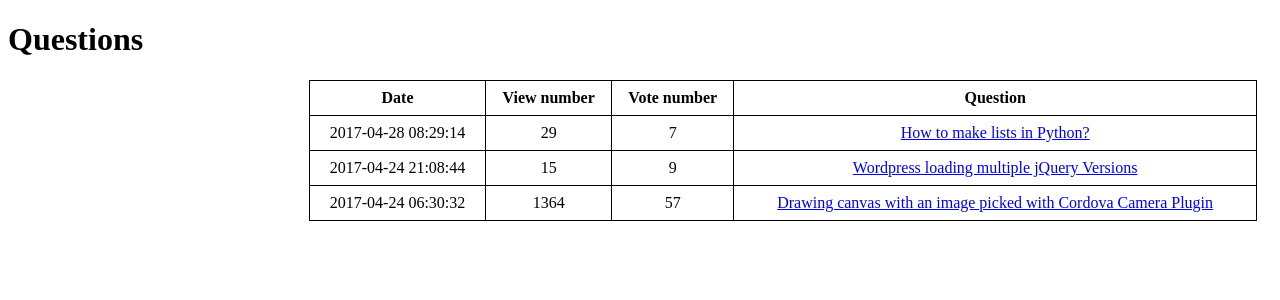
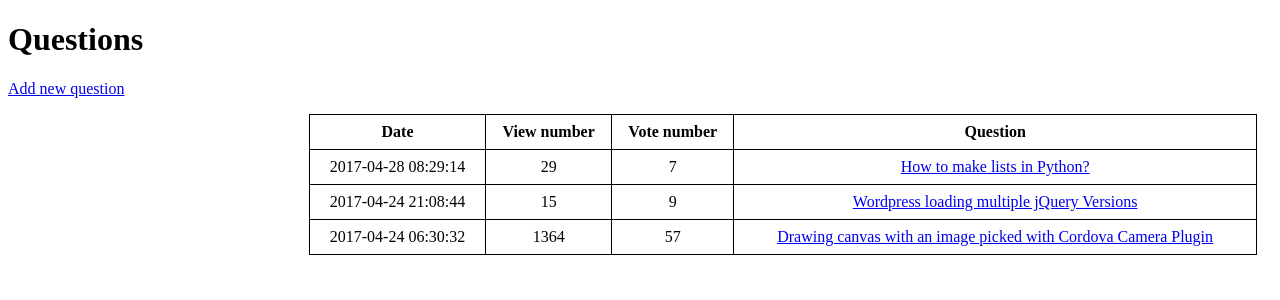
Before and after one commit to nikolawierzbowska/ASKmate_1, a Flask app: page /list in a window 1280 px wide. Shown: the top 300 px of the page. Run offline with Flask 3, Linux system fonts and the light colour scheme; some libraries are stand-ins or nearby versions.

Commit message:
3. Ask a question done

```diff
--- a/connection.py
+++ b/connection.py
@@ -16,3 +16,9 @@ def update_dict_to_file(file_name,data):
     with open(file_name, "w",newline="") as file:
         for record in data:
             file.write(record)
+
+def write_dict_to_file_str(file_name, data):
+    with open(file_name, 'w', newline='') as file:
+        writer = csv.DictWriter(file, fieldnames=data[0].keys())
+        writer.writeheader()
+        writer.writerows(data)
--- a/data/answer.csv
+++ b/data/answer.csv
@@ -1,3 +1,4 @@
 id,submission_time,vote_number,question_id,message,image
 1,1493398154,4,1,"You need to use brackets: my_list = []",
 2,1493088154,35,1,"Look it up in the Python docs",
+,,,,
--- a/data/question.csv
+++ b/data/question.csv
@@ -1,5 +1,5 @@
 id,submission_time,view_number,vote_number,title,message,image
-1,1493368154,29,7,"How to make lists in Python?","I am totally new to this, any hints?",
+1,1493368154,29,7,How to make lists in Python?,"I am totally new to this, any hints?",
 2,1493068124,15,9,Wordpress loading multiple jQuery Versions,"I developed a plugin that uses the jquery booklet plugin (http://builtbywill.com/booklet/#/) this plugin binds a function to $ so I cann call $('.myBook').booklet();
 
 I could easy managing the loading order with wp_enqueue_script so first I load jquery then I load booklet so everything is fine.
@@ -8,7 +8,7 @@ BUT in my theme i also using jquery via webpack so the loading order is now foll
 
 jquery
 booklet
-app.js (bundled file with webpack, including jquery)","images/image1.png"
+app.js (bundled file with webpack, including jquery)",images/image1.png
 3,1493015432,1364,57,Drawing canvas with an image picked with Cordova Camera Plugin,"I'm getting an image from device and drawing a canvas with filters using Pixi JS. It works all well using computer to get an image. But when I'm on IOS, it throws errors such as cross origin issue, or that I'm trying to use an unknown format.
 
 This is the code I'm using to draw the image (that works on web/desktop but not cordova built ios app)",
--- a/data_manager.py
+++ b/data_manager.py
@@ -24,5 +24,26 @@ def get_message_by_id_dm(question_id):
 
 def get_answers_by_question_id_dm(question_id):
     data_answers = connection.read_dict_from_file('data/answer.csv')
-    answers = [line['message'] for line in data_answers if line['question_id'] == question_id]
+    for answer in data_answers:
+        answer["submission_time"] = util.convert_timestamp_to_date(int(answer["submission_time"]))
+    sorted_answers = sorted(data_answers, key=lambda x: x["submission_time"], reverse=True)
+    answers = [[line["submission_time"],line['message']] for line in sorted_answers if line['question_id'] == question_id]
     return answers
+
+
+def add_question_dm(title, message):
+    questions = connection.read_dict_from_file("data/question.csv")
+    new_question_id = str(util.generated_id())
+    new_question = {
+        'id':new_question_id,
+        "submission_time":util.get_time(),
+        "view_number":0,
+        "vote_number":0,
+        'title': title,
+        'message': message,
+        "image":0
+
+    }
+    questions.append(new_question)
+    connection.write_dict_to_file_str('data/question.csv', questions)
+    return new_question_id
--- a/server.py
+++ b/server.py
@@ -1,6 +1,5 @@
 import flask
 from flask import Flask, request
-import connection
 import data_manager
 
 app = Flask(__name__)
@@ -20,8 +19,18 @@ def print_question(question_id):
     question = data_manager.get_question_by_id_dm(question_id)
     message = data_manager.get_message_by_id_dm(question_id)
     answers = data_manager.get_answers_by_question_id_dm(question_id)
-    return flask.render_template('question.html', question=question,message =message, answers=answers)
+    return flask.render_template('question.html', question=question,message =message,answers=answers)
 
+
+@app.route('/add_question', methods=['GET', 'POST'])
+def add_question():
+    if flask.request.method == 'POST':
+        title = flask.request.form['title']
+        message = flask.request.form['message']
+        new_question_id = data_manager.add_question_dm(title, message)
+        return flask.redirect(f'/question/{new_question_id}')
+    else:
+        return flask.render_template('add_question.html')
 
 if __name__ == "__main__":
     app.run()
--- a/templates/list.html
+++ b/templates/list.html
@@ -1,7 +1,7 @@
 <!DOCTYPE html>
 <html lang="eng">
 <head>
-    <title>Ask mate</title>
+    <title>Questions</title>
 </head>
 <style>
     table {
@@ -22,6 +22,10 @@
 
 <body>
     <h1>Questions</h1>
+<p>
+    <a href="/add_question">Add new question</a>
+</p>
+
 <table>
         <thead>
         <tr>
--- a/util.py
+++ b/util.py
@@ -6,6 +6,12 @@ def convert_timestamp_to_date(timestamp):
     return date.strftime("%Y-%m-%d %H:%M:%S")
 
 
+def generated_id():
+    data_questions = connection.read_dict_from_file("data/question.csv")
+    existing_id =[int(line["id"]) for line in data_questions]
+    return max(int(identification) for identification in existing_id) +1
 
-def generated_id(existing_idea):
-    return max(int(identification) for identification in existing_idea) +1
+
+def get_time():
+    current_date =datetime.datetime.now()
+    return int(datetime.datetime.timestamp(current_date))
```
Also changed, not shown: templates/add_question.html (added, +38 -0 lines), templates/question.html (+5 -3 lines).
